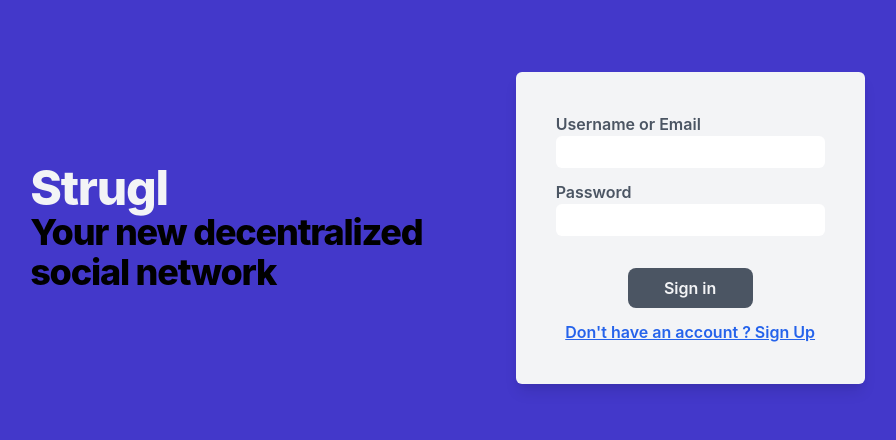
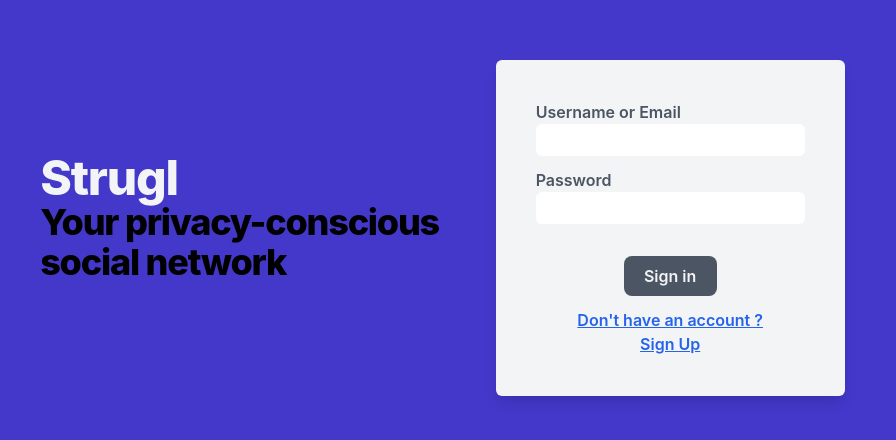
Before and after one commit to pacokleitz/strugl, a Next.js app in the folder client/: page / in a window 1280 px wide. Shown: the part 172-612 px from the top of the page, without its empty margins (202-1098 px from the left). Built offline with nearby package versions, Linux system fonts and the light colour scheme.

Commit message:
Correct layout

```diff
--- a/client/components/auth.tsx
+++ b/client/components/auth.tsx
@@ -39,7 +39,7 @@ export default function Auth() {
                 <button className="bg-gray-600 text-gray-100 w-1/2 p-2
                     rounded-lg m-auto hover:bg-gray-500 focus:ring-2 focus:ring-gray-600 focus:ring-opacity-50 font-semibold">Sign up</button>
                 <a className="text-center underline font-semibold cursor-pointer text-blue-600 hover:text-blue-500" onClick={SwitchPage}>
-                    Already have an account ? Sign In.</a>
+                    Already have an account ? <br></br>Sign In.</a>
             </div>
         </div>
     )
@@ -47,7 +47,7 @@ export default function Auth() {
 
     function SignIn(){
         return (
-            <div className="shadow-lg rounded-md bg-gray-100 w-auto m-auto justify-center space-y-8 flex flex-col p-10">
+            <div className="shadow-lg rounded-md bg-gray-100 m-auto justify-center space-y-8 flex flex-col p-10">
                 <div className="w-full space-y-3 flex flex-col m-auto font-semibold">
                     <div className="flex flex-col">
                         <label className="text-gray-600">Username or Email</label>
@@ -62,18 +62,18 @@ export default function Auth() {
                     <button className="bg-gray-600 text-gray-100 w-1/2 p-2
                     rounded-lg m-auto hover:bg-gray-500 focus:outline-none focus:ring-2 focus:ring-gray-600 focus:ring-opacity-50 font-semibold">Sign in</button>
                     <a className="text-center underline font-semibold cursor-pointer text-blue-600 hover:text-blue-500" onClick={SwitchPage}>
-                        Don't have an account ? Sign Up</a>
+                        Don't have an account ? <br></br>Sign Up</a>
                 </div>
             </div>
         )
     }
 
     return(
-        <div className="cont w-screen h-screen bg-indigo-700 content-center justify-center">
-            <div className="flex md:flex-row flex-col m-auto h-screen md:w-2/3 md:space-x-10 md:space-x-0">
-                <div className="font-extrabold text-5xl tracking-tight m-auto grid justify-center w-1/2">
+        <div className="w-screen min-h-screen h-auto bg-indigo-700 content-center justify-center">
+            <div className="flex md:flex-row flex-col m-auto min-h-screen h-auto content-center md:w-2/3 md:space-x-10 p-5">
+                <div className="font-extrabold text-5xl tracking-tight mx-auto grid justify-center content-center w-1/2 mb-5">
                     <h1 className="text-gray-100">Strugl</h1>
-                    <h1 className="text-black text-4xl">Your new decentralized social network</h1>
+                    <h1 className="text-black text-4xl">Your privacy-conscious social network</h1>
                 </div>
                 {currentPage}
             </div>
```
